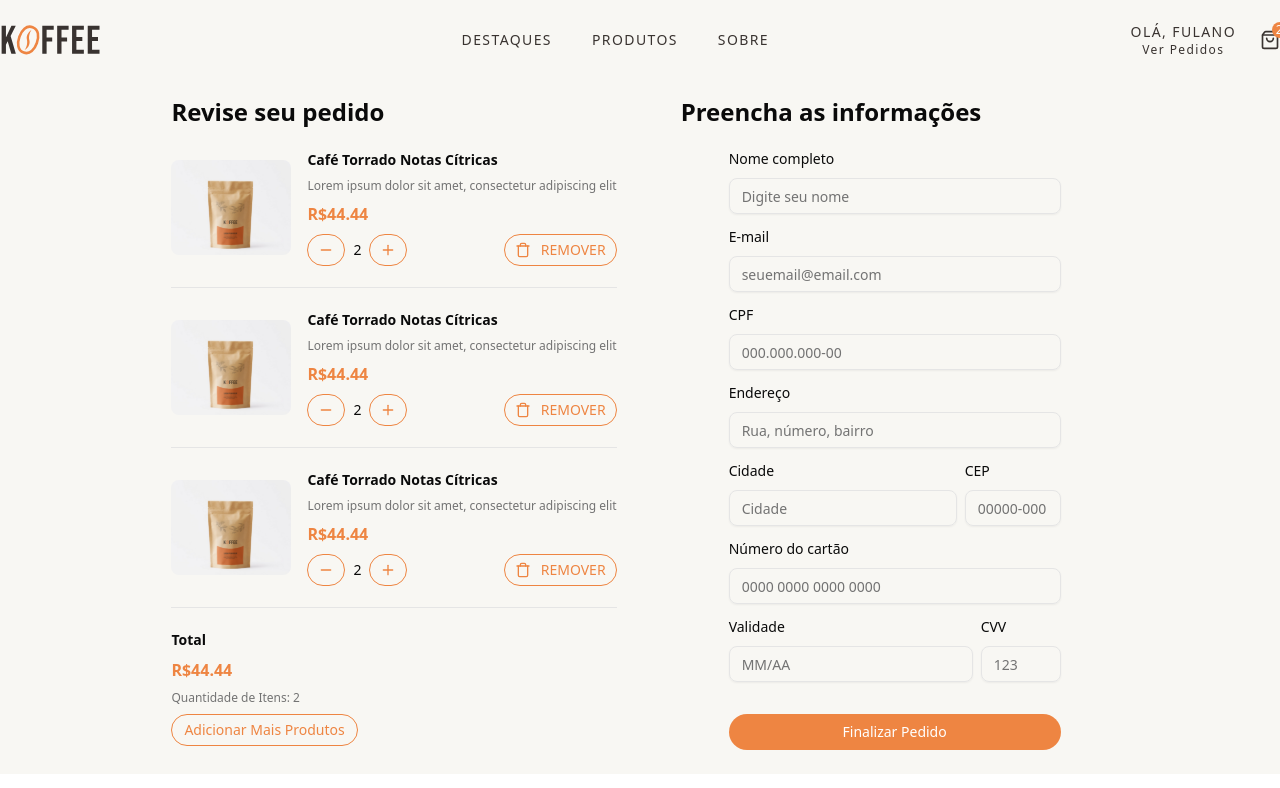
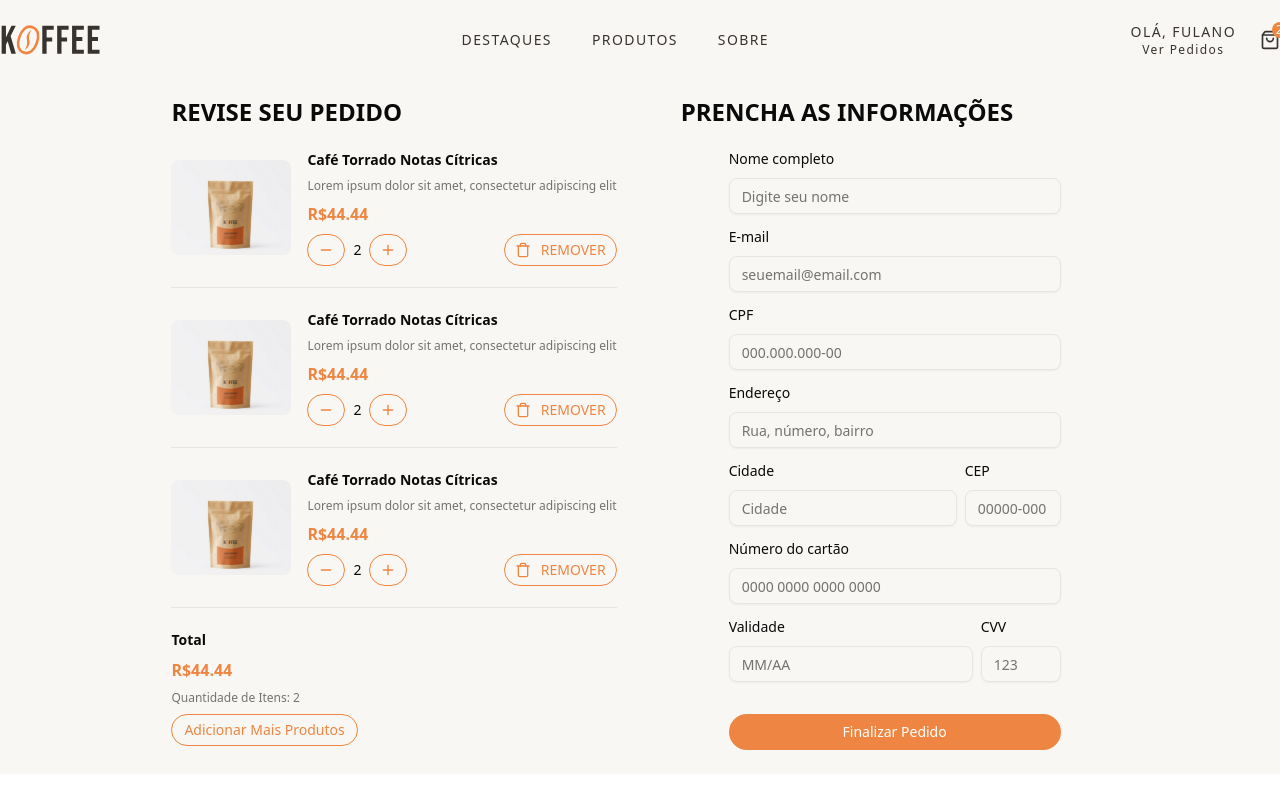
Before and after one commit to anatmnegri/ecommerce-raylabs, a Next.js app: page /checkout in a window 1280 px wide. Shown: the top 788 px of the page. Built offline with nearby package versions, Linux system fonts and the light colour scheme.

Commit message:
feat: atualiza layout e CSS

```diff
--- a/src/app/checkout/page.tsx
+++ b/src/app/checkout/page.tsx
@@ -12,7 +12,7 @@ export default function CheckoutPage() {
         <Header />
         <div className=" flex justify-center gap-8 md:flex-row md:gap-16 pt-24 ">
           <div>
-            <h2 className="text-2xl font-bold ">Revise seu pedido</h2>
+            <h2 className="text-2xl font-semibold">REVISE SEU PEDIDO</h2>
             <CartItemCard
               imageUrl={productImg}
               title="Café Torrado Notas Cítricas"
@@ -37,7 +37,7 @@ export default function CheckoutPage() {
             <TotalPrice price={44.44} quantity={2} />
           </div>
           <div>
-            <h2 className="text-2xl font-bold ">Preencha as informações</h2>
+            <h2 className="text-2xl font-semibold">PRENCHA AS INFORMAÇÕES</h2>
             <CheckoutForms />
           </div>
         </div>
--- a/src/components/Hero.tsx
+++ b/src/components/Hero.tsx
@@ -16,18 +16,18 @@ export const Hero = () => {
       </div>
 
       <div className="bg-[#F8F6F3] rounded-lg border grid grid-cols-1 md:grid-cols-2 gap-4 max-w-5xl mx-auto px-6 py-10 -top-18 relative">
-        <div className="flex flex-col gap-4">
-          <h2 className="text-xl font-bebas">CAFÉ DE QUALIDADE NA SUA CASA</h2>
+        <div className="flex flex-col gap-4 border-r">
+          <h2 className="text-xl font-semibold font-bebas">
+            CAFÉ DE QUALIDADE NA SUA CASA
+          </h2>
           <p className="text-sm font-poppins text-gray-600">
             Lorem ipsum dolor sit amet, consectetur adipiscing elit, sed do
             eiusmod tempor
           </p>
-          <Button className="bg-[#EE8542] hover:bg-[#ca682c] text-white rounded-full w-fit">
-            SAIBA MAIS
-          </Button>
+          <Button className=" w-fit">SAIBA MAIS</Button>
         </div>
         <div className="flex flex-col gap-4">
-          <h2 className="text-xl font-bebas">KOFFEE</h2>
+          <h2 className="text-xl font-bebas font-semibold">KOFFEE</h2>
           <p className="text-sm font-poppins text-gray-600">
             Lorem ipsum dolor sit amet, consectetur adipiscing elit, sed do
             eiusmod tempor
```
